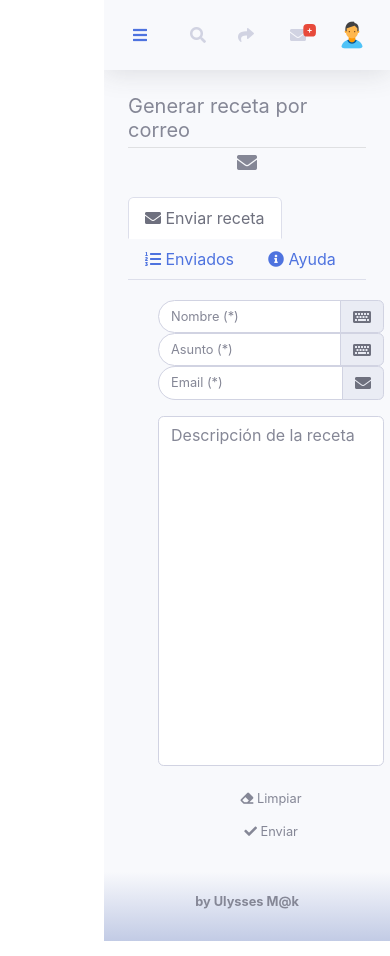
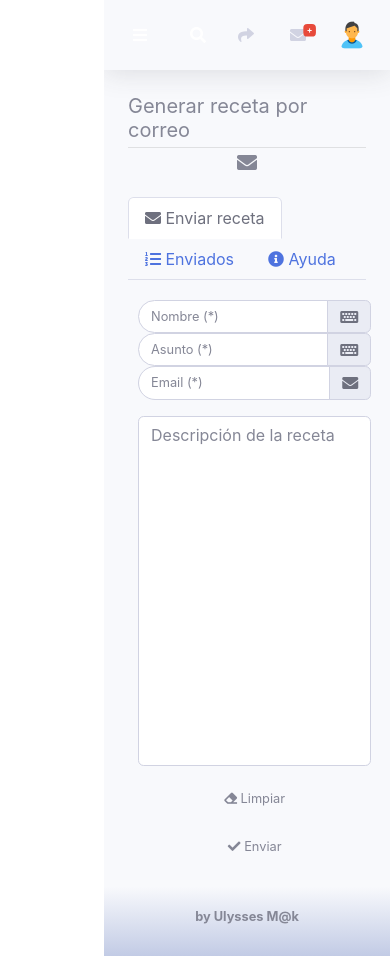
Before and after one commit to byosonet/webtooth, a Django app: page /service/contact/ in a window 390 px wide. Run offline with Django 3.2, Linux system fonts and the light colour scheme; the visitor is signed in with stand-in values (Sample User, id 1); data comes from the database, SQL or seed files in the repository; data that the repository does not hold is empty; parts of the project's set-up code (start-up, migrations or seed data) failed here and were passed over; some libraries are stand-ins or nearby versions.

Commit message:
update responsive mobile

```diff
--- a/apppatients/templates/contact/contacto.html
+++ b/apppatients/templates/contact/contacto.html
@@ -27,7 +27,7 @@
 </nav>
 <div class="tab-content" id="nav-tabContent">
   <div class="tab-pane fade show active" id="receta" role="tabpanel" aria-labelledby="nav-receta-tab">
-    <div style="margin-top: 20px; width: 95%; margin-left: 30px;margin-right: 20px;">
+    <div style="margin-top: 20px; width: 98%; margin-left: 10px;margin-right: 20px;">
 
 
       <form class="user" action="{% url 'contactoPaciente' %}" method="POST">{% csrf_token %}
@@ -73,6 +73,7 @@
             <button type="reset" class="btn btn-{{request.session.bt_color}} btn-user btn-block"><i
                 class="fa fa-eraser"></i> Limpiar</button>
           </div>
+        </br></br>
           <div class="col-sm-2">
             <button type="submit" class="btn btn-{{request.session.bt_color}} btn-user btn-block"><i
                 class="fa fa-check"></i> Enviar</button>
@@ -87,7 +88,7 @@
 
 
     <div class="tab-pane fade" id="enviados" role="tabpanel" aria-labelledby="nav-help-send-tab">
-      <div style="margin-top: 20px; width: 95%; margin-left: 30px;margin-right: 20px;">
+      <div style="margin-top: 20px; width: 98%; margin-left: 10px;margin-right: 10px;">
 
         {% if listadoEnviados %}
         <div class="card shadow mb-4">
@@ -186,7 +187,7 @@
     </div>
 
   <div class="tab-pane fade" id="ayuda" role="tabpanel" aria-labelledby="nav-help-receta-tab">
-    <div style="margin-top: 20px; width: 95%; margin-left: 30px;margin-right: 20px;">
+    <div style="margin-top: 20px; width: 98%; margin-left: 10px;margin-right: 20px;">
 
       <p style="text-align: justify;">
         <i class="fas fa-info-circle fa-1x"></i> Desde este apartado podr&aacute;s enviar recetas al correo del paciente.
--- a/apppatients/templates/file/altaArchivo.html
+++ b/apppatients/templates/file/altaArchivo.html
@@ -26,7 +26,7 @@
 </nav>
 <div class="tab-content" id="nav-tabContent">
     <div class="tab-pane fade show active" id="subir-archivo" role="tabpanel" aria-labelledby="nav-upload-tab">
-        <div style="margin-top: 20px; width: 95%; margin-left: 30px;margin-right: 20px;">
+        <div style="margin-top: 20px; width: 98%; margin-left: 10px;margin-right: 20px;">
 
             <form class="user" action="{% url 'altaArchivo' %}" method="POST" enctype="multipart/form-data">{% csrf_token %}
                 <div class="form-group row">
@@ -40,6 +40,7 @@
                         </div>
 
                     </div>
+                </br></br>
                     <div class="col-sm-8">
                         <i class="fas fa-file fa-1x text-gray-300"></i> {{form.path}}
                     </div>
@@ -50,6 +51,7 @@
                         <button type="reset" class="btn btn-{{request.session.bt_color}} btn-user btn-block"><i
                                 class="fa fa-eraser"></i> Limpiar</button>
                     </div>
+                </br></br>
                     <div class="col-sm-2">
                         <button type="submit" class="btn btn-{{request.session.bt_color}} btn-user btn-block"><i
                                 class="fa fa-check"></i> Guardar</button>
@@ -62,7 +64,7 @@
     </div>
 
     <div class="tab-pane fade" id="ayuda" role="tabpanel" aria-labelledby="nav-help-tab">
-        <div style="margin-top: 20px; width: 95%; margin-left: 30px;margin-right: 20px;">
+        <div style="margin-top: 20px; width: 98%; margin-left: 10px;margin-right: 20px;">
 
             <p style="text-align: justify;">
                 <i class="fas fa-info-circle fa-1x"></i> Desde este apartado podr&aacute;s subir archivos al sistema.
--- a/apppatients/templates/patient/buscarPaciente.html
+++ b/apppatients/templates/patient/buscarPaciente.html
@@ -16,7 +16,7 @@
 <div class="tab-content" id="nav-tabContent">
     <div class="tab-pane fade show active" id="buscar" role="tabpanel" aria-labelledby="nav-home-tab">
 
-        <div style="margin-top: 20px; width: 95%; margin-left: 30px;margin-right: 20px;">
+        <div style="margin-top: 20px; width: 98%; margin-left: 10px;margin-right: 20px;">
 
         <form class="user" action="{% url 'buscarNombre' %}" method="POST">{% csrf_token %}
             <div class="form-group row">
@@ -76,7 +76,7 @@
     </div>
 
     <div class="tab-pane fade" id="ayuda" role="tabpanel" aria-labelledby="nav-profile-tab">
-        <div style="margin-top: 20px; width: 95%; margin-left: 30px;margin-right: 20px;">
+        <div style="margin-top: 20px; width: 98%; margin-left: 10px;margin-right: 20px;">
             <p style="text-align: justify;">
                 <i class="fas fa-info-circle fa-1x"></i> Desde este apartado podr&aacute;s realizar b&uacute;squedas por nombre, apellidos o n&uacute;mero de expediente. Solo da clic en el bot&oacute;n de buscar.
             </p>
--- a/webtooth/static/json/spanishTask.json
+++ b/webtooth/static/json/spanishTask.json
@@ -1,5 +1,3 @@
-
-
 {
 	"sProcessing":     "Procesando...",
 	"sLengthMenu":     "Mostrar _MENU_ tareas",
@@ -16,8 +14,8 @@
 	"oPaginate": {
 		"sFirst":    "Primero",
 		"sLast":     "Último",
-		"sNext":     "Siguiente",
-		"sPrevious": "Anterior"
+		"sNext":     "<span class='text-white'>.</span><i class='fas fa-arrow-right fa-lg'></i>",
+		"sPrevious": "<span class='text-white'>.</span><i class='fas fa-arrow-left fa-lg'></i>"
 	},
 	"oAria": {
 		"sSortAscending":  ": Activar para ordenar la columna de manera ascendente",
--- a/webtooth/templates/home/topbar.html
+++ b/webtooth/templates/home/topbar.html
@@ -4,7 +4,7 @@
 
   <!-- Sidebar Toggle (Topbar) -->
   <button id="sidebarToggleTop" class="btn btn-link d-md-none rounded-circle mr-3">
-    <i class="fa fa-bars"></i>
+    <i class="fa fa-bars text-white"></i>
   </button>
 
   <!-- Topbar Search -->
@@ -26,15 +26,15 @@
     <!-- Nav Item - Search Dropdown (Visible Only XS) -->
     <li class="nav-item dropdown no-arrow d-sm-none">
       <a class="nav-link dropdown-toggle" href="#" id="searchDropdown" role="button" data-toggle="dropdown" aria-haspopup="true" aria-expanded="false">
-        <i class="fas fa-search fa-fw"></i>
+        <i class="fas fa-search fa-fw text-white"></i>
       </a>
       <!-- Dropdown - Messages -->
       <div class="dropdown-menu dropdown-menu-right p-3 shadow animated--grow-in" aria-labelledby="searchDropdown">
-        <form class="form-inline mr-auto w-100 navbar-search">
+        <form class="form-inline mr-auto w-100 navbar-search" action="{% url 'buscarNombre' %}" method="POST">{% csrf_token %}
           <div class="input-group">
-            <input type="text" class="form-control bg-light border-0 small" placeholder="Buscar por..." aria-label="Search" aria-describedby="basic-addon2">
+            <input type="text" class="form-control bg-light border-0 small" id="txtsearch2" name="txtsearch" placeholder="Buscar paciente..." aria-label="Search" aria-describedby="basic-addon2">
             <div class="input-group-append">
-              <button class="btn btn-primary" type="button">
+              <button class="btn btn-{{request.session.bt_color}}" type="submit">
                 <i class="fas fa-search fa-sm"></i>
               </button>
             </div>
```
Also changed, not shown: apppatients/templates/import/importarPaciente.html (+5 -3 lines), apppatients/templates/patient/alta.html (+5 -2 lines), apppatients/templates/task/altaTarea.html (+5 -3 lines), webtooth/static/json/spanish.json (+4 -6 lines).
